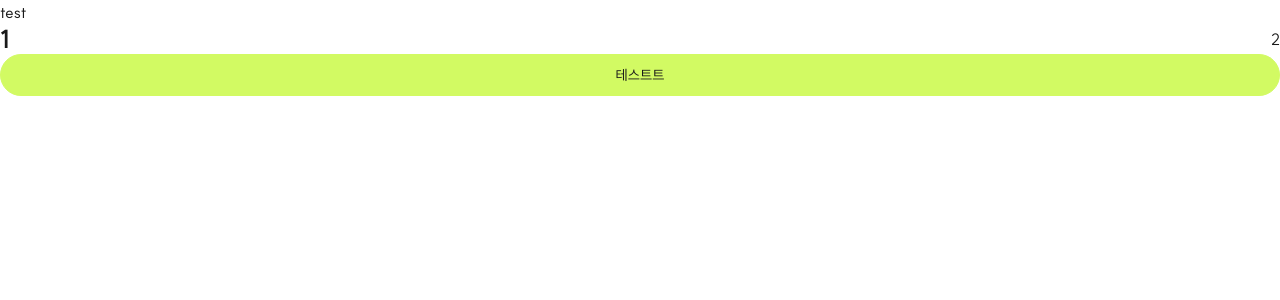
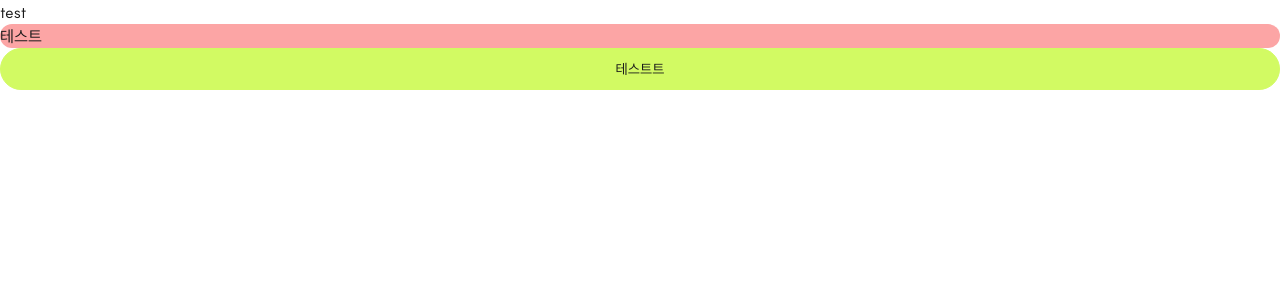
Before and after one commit to muzi55/didit, a Next.js app: page / in a window 1280 px wide. Shown: the top 300 px of the page. Built offline with nearby package versions, Linux system fonts and the light colour scheme.

Commit message:
component: DailyRecordProvider 및 관련 컴포넌트 추가
DailyEmpty 컴포넌트 추가 및 이미지 추가
DailyProvier 컴포넌트 추가

```diff
--- /dev/null
+++ b/src/app/_components/write/DailyEmpty.tsx
@@ -0,0 +1,18 @@
+import Image from "next/image";
+import React from "react";
+
+import { images } from "@/shared/libs/common/images";
+
+export default function DailyEmpty() {
+	const { dailyEmpty } = images;
+	return (
+		<div>
+			<Image
+				src={dailyEmpty.src}
+				alt={dailyEmpty.alt}
+				width={dailyEmpty.width}
+				height={dailyEmpty.height}
+			/>
+		</div>
+	);
+}
--- /dev/null
+++ b/src/app/_components/write/DailyRecord.tsx
@@ -0,0 +1,5 @@
+import React from "react";
+
+export default function DailyRecord() {
+	return <div>DailyRecord</div>;
+}
--- /dev/null
+++ b/src/app/_components/write/DailyRecordProvider.tsx
@@ -0,0 +1,9 @@
+import React from "react";
+
+export default function DailyRecordProvider({
+	children,
+}: {
+	children: React.ReactNode;
+}) {
+	return <div className="w-full rounded-2xl overflow-hidden">{children}</div>;
+}
--- a/src/app/page.tsx
+++ b/src/app/page.tsx
@@ -1,18 +1,15 @@
 "use client";
 
 import Button from "./_components/common/Button";
-import RecordHeader from "./_components/write/RecordHeader";
+import DailyRecordProvider from "./_components/write/DailyRecordProvider";
 
 export default function Home() {
 	return (
 		<>
 			<div>test</div>
-
-			<RecordHeader>
-				<RecordHeader.Left>1</RecordHeader.Left>
-				<RecordHeader.Right>2</RecordHeader.Right>
-			</RecordHeader>
-
+			<DailyRecordProvider>
+				<p className="bg-red-300">테스트</p>
+			</DailyRecordProvider>
 			{/* <SelectBox title={"제목1"}>아이템</SelectBox>
 			<SelectBox title={"제목2"}>아이템</SelectBox> */}
 			<Button
--- /dev/null
+++ b/src/shared/libs/common/images.tsx
@@ -0,0 +1,17 @@
+interface Images {
+	[key: string]: {
+		src: string;
+		alt: string;
+		width: number;
+		height: number;
+	};
+}
+
+export const images: Images = {
+	dailyEmpty: {
+		src: "/static/images/empty/daily_empty.png",
+		alt: "회고록이 없음을 나타내는 아이콘",
+		width: 72,
+		height: 85,
+	},
+};
```
Also changed, not shown: public/static/images/empty/daily_empty.png (added).
